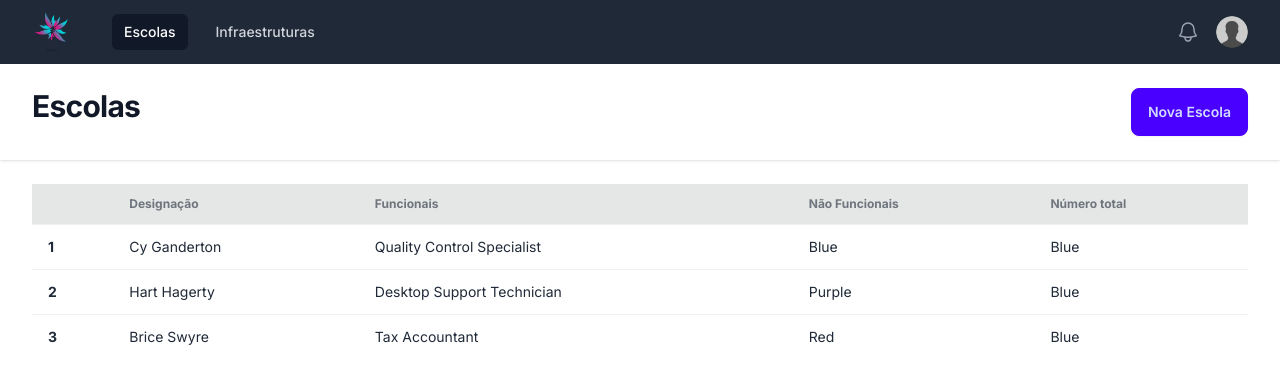
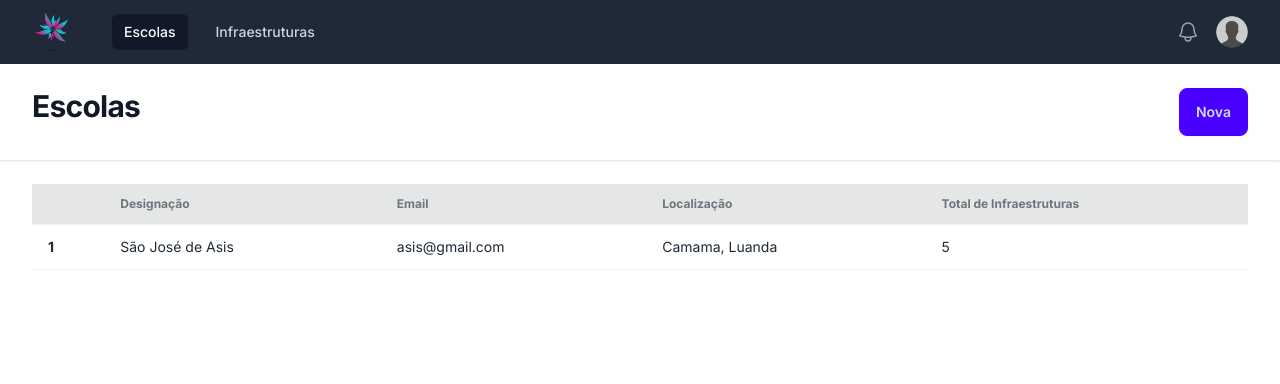
Before and after one commit to ariclenespedro/infrastructure_lab, a Next.js app: page / in a window 1280 px wide. Shown: the top 384 px of the page. Built offline with nearby package versions, Linux system fonts and the light colour scheme.

Commit message:
Modelo para Tabela para listagem das escolas concluida

```diff
--- a/src/app/(admin-route)/page.tsx
+++ b/src/app/(admin-route)/page.tsx
@@ -1,12 +1,22 @@
 'use client'
-import FormInfrastructure from "../components/form";
+import { schoolType } from "@/types/schools";
 import Main from "../components/main";
+import Table from "../components/table";
 
 export default function Home() {
+
+  const schools: schoolType[] = [
+    {
+      designation: 'São José de Asis',
+    email: 'asis@gmail.com',
+    location: 'Camama, Luanda',
+    total_infrastructure: 5
+    },
+  ];
   return (
     <>
     <Main PageName="Escolas">
-      <FormInfrastructure/>
+      <Table SchoolData={schools} />
     </Main>
     </>
   );
--- a/src/app/components/modal/buttonModal.tsx
+++ b/src/app/components/modal/buttonModal.tsx
@@ -20,7 +20,7 @@ import Modal from ".";
         onClick={() => setOpenModal(true)}
         className=" btn btn-primary"
       >
-        Nova Escola
+        Nova
       </button>
     </>
 
--- a/src/app/components/modal/index.tsx
+++ b/src/app/components/modal/index.tsx
@@ -44,7 +44,7 @@ export default function Modal({state, handleState}: any) {
                     </div>
                     <div className="mt-3 text-center sm:ml-4 sm:mt-0 sm:text-left">
                       <Dialog.Title as="h3" className="dark:text-white text-base font-semibold leading-6 text-gray-900">
-                        Terminar sessão
+                        Registar Escola
                       </Dialog.Title>
                       <div className="mt-2">
                         <p className="text-sm text-gray-500 dark:text-white">
--- /dev/null
+++ b/src/app/components/table/index.tsx
@@ -0,0 +1,41 @@
+import Image from "next/image";
+import { schoolType } from "@/types/schools";
+import React from "react";
+
+interface TableDataStatsProps {
+  SchoolData: Array<schoolType>;
+}
+
+
+const TableTwo: React.FC<TableDataStatsProps> = ({SchoolData}) => {
+  return (
+    <div className="overflow-x-auto">
+  <table className="table">
+    {/* head */}
+    <thead>
+      <tr className="bg-base-300">
+        <th></th>
+        <th>Designação</th>
+        <th>Email</th>
+        <th>Localização</th>
+        <th>Total de Infraestruturas</th>
+      </tr>
+    </thead>
+    <tbody>
+      {/* row 1 */}
+      {SchoolData?.map((School, key) => (
+        <tr>
+            <th key={key}>1</th>
+            <td>{School.designation}</td>
+            <td>{School.email}</td>
+            <td>{School.location}</td>
+            <td>{School.total_infrastructure}</td>
+        </tr>
+      ))}
+    </tbody>
+  </table>
+</div>
+  );
+};
+
+export default TableTwo;
--- /dev/null
+++ b/src/types/schools.ts
@@ -0,0 +1,6 @@
+export type schoolType = {
+    designation: string;
+    email: string;
+    location: string;
+    total_infrastructure: number;
+  };
```
